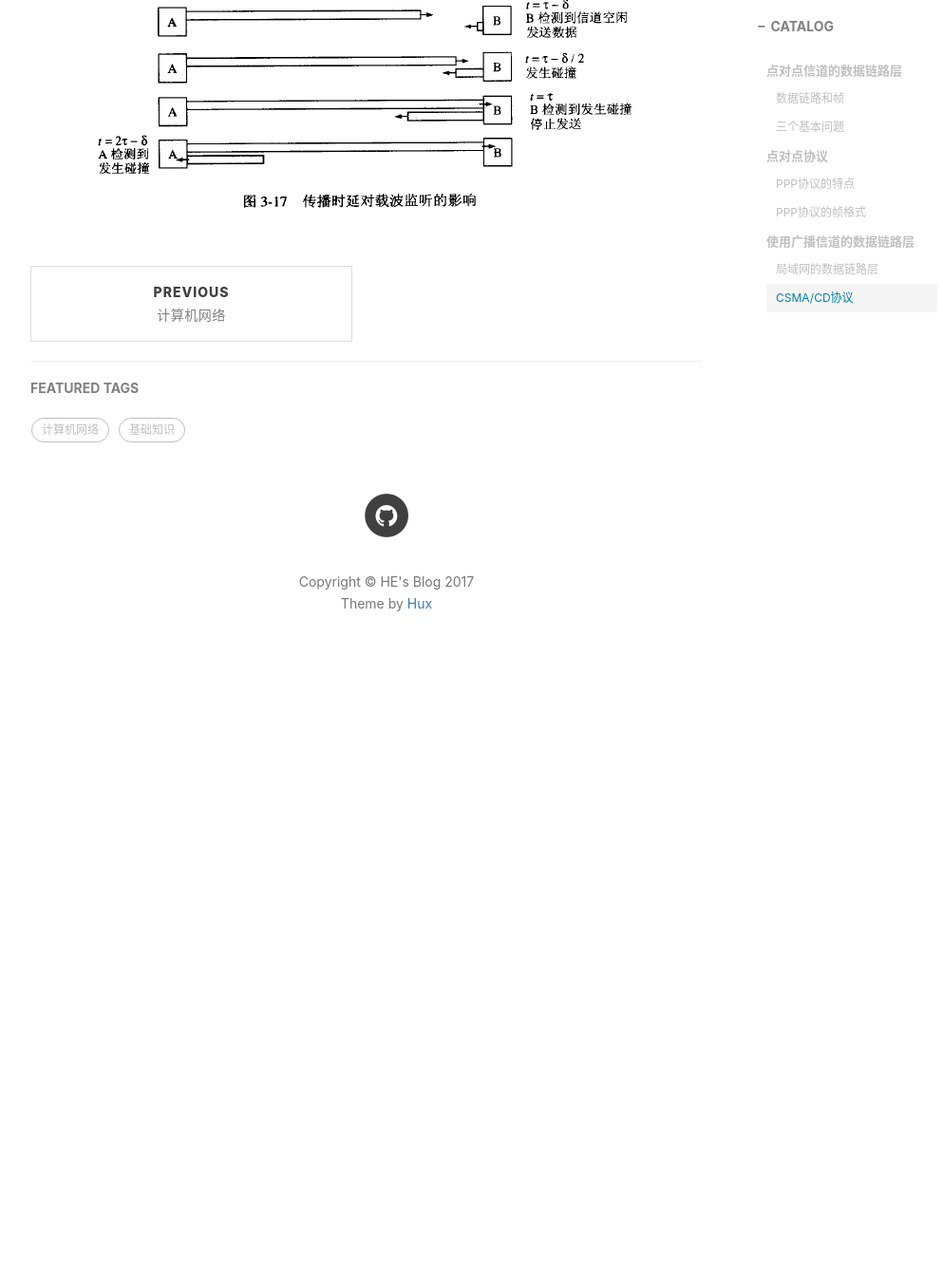
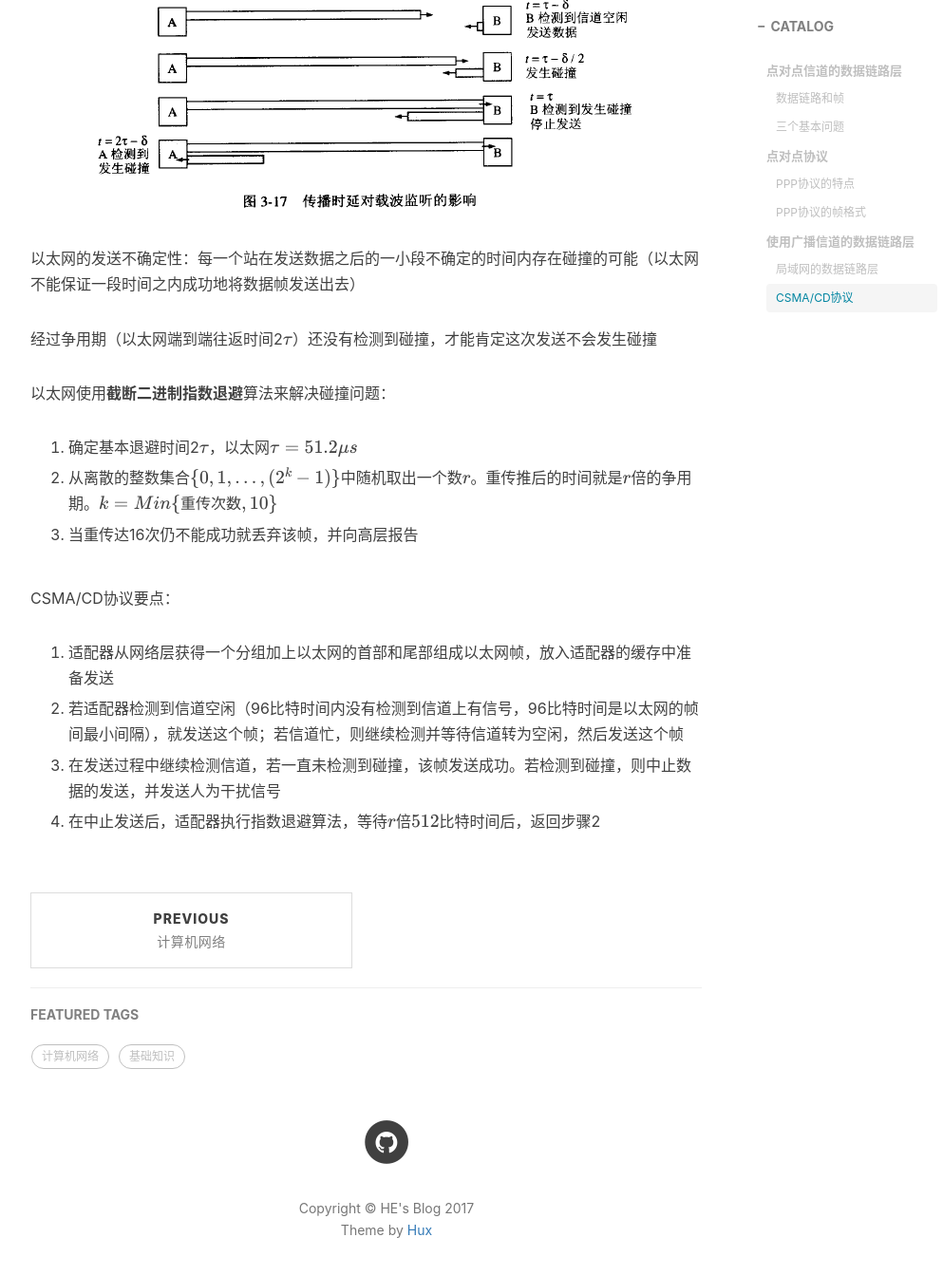
Before and after one commit to HeWenjie/HeWenjie.github.io, a Jekyll site: the page built from _posts/2017-05-22-computer-network.markdown, in a window 1280 px wide and 1400 px high, scrolled down 7615 px. Shown: the top 1343 px of the window at 95% size, without its empty margins (233-1226 px from the left). Built offline with Jekyll 4.4.1, drawn with Linux system fonts in a browser that asks for light colours; nearby versions of some CDN libraries; formulas are drawn with MathJax 3; comment, search, counter and statistics services are not loaded; before the commit the page ends 8355 px from its top, so only the background shows below that.

Commit message:
计算机网络
计算机网络第3章结束

```diff
--- a/_posts/2017-05-22-computer-network.markdown
+++ b/_posts/2017-05-22-computer-network.markdown
@@ -179,3 +179,25 @@ tags:
 3. **碰撞检测**，适配器边发送数据边检测信道上的信号电压的变化。总线上有多个站在发送数据时信号电压变化幅度将会增大（相互叠加），当其幅度超过一定阈值就认为至少有两个站同时在发送数据，表明产生了碰撞。一旦发现总线上出现了碰撞，适配器就立即停止发送，然后等待一段随机时间后再次发送。
 
 ![CSMA/CD](/img/computer-network/CSMA-CD.png)
+
+以太网的发送不确定性：每一个站在发送数据之后的一小段不确定的时间内存在碰撞的可能（以太网不能保证一段时间之内成功地将数据帧发送出去）
+
+经过争用期（以太网端到端往返时间2$$\tau$$）还没有检测到碰撞，才能肯定这次发送不会发生碰撞
+
+以太网使用**截断二进制指数退避**算法来解决碰撞问题：
+
+1. 确定基本退避时间2$$\tau$$，以太网$$\tau=51.2\mu s$$
+
+2. 从离散的整数集合$$\{0,1,...,(2^{k}-1)\}$$中随机取出一个数$$r$$。重传推后的时间就是$$r$$倍的争用期。$$k=Min\{重传次数,10\}$$
+
+3. 当重传达16次仍不能成功就丢弃该帧，并向高层报告
+
+CSMA/CD协议要点：
+
+1. 适配器从网络层获得一个分组加上以太网的首部和尾部组成以太网帧，放入适配器的缓存中准备发送
+
+2. 若适配器检测到信道空闲（96比特时间内没有检测到信道上有信号，96比特时间是以太网的帧间最小间隔），就发送这个帧；若信道忙，则继续检测并等待信道转为空闲，然后发送这个帧
+
+3. 在发送过程中继续检测信道，若一直未检测到碰撞，该帧发送成功。若检测到碰撞，则中止数据的发送，并发送人为干扰信号
+
+4. 在中止发送后，适配器执行指数退避算法，等待$$r$$倍$$512$$比特时间后，返回步骤2
```
